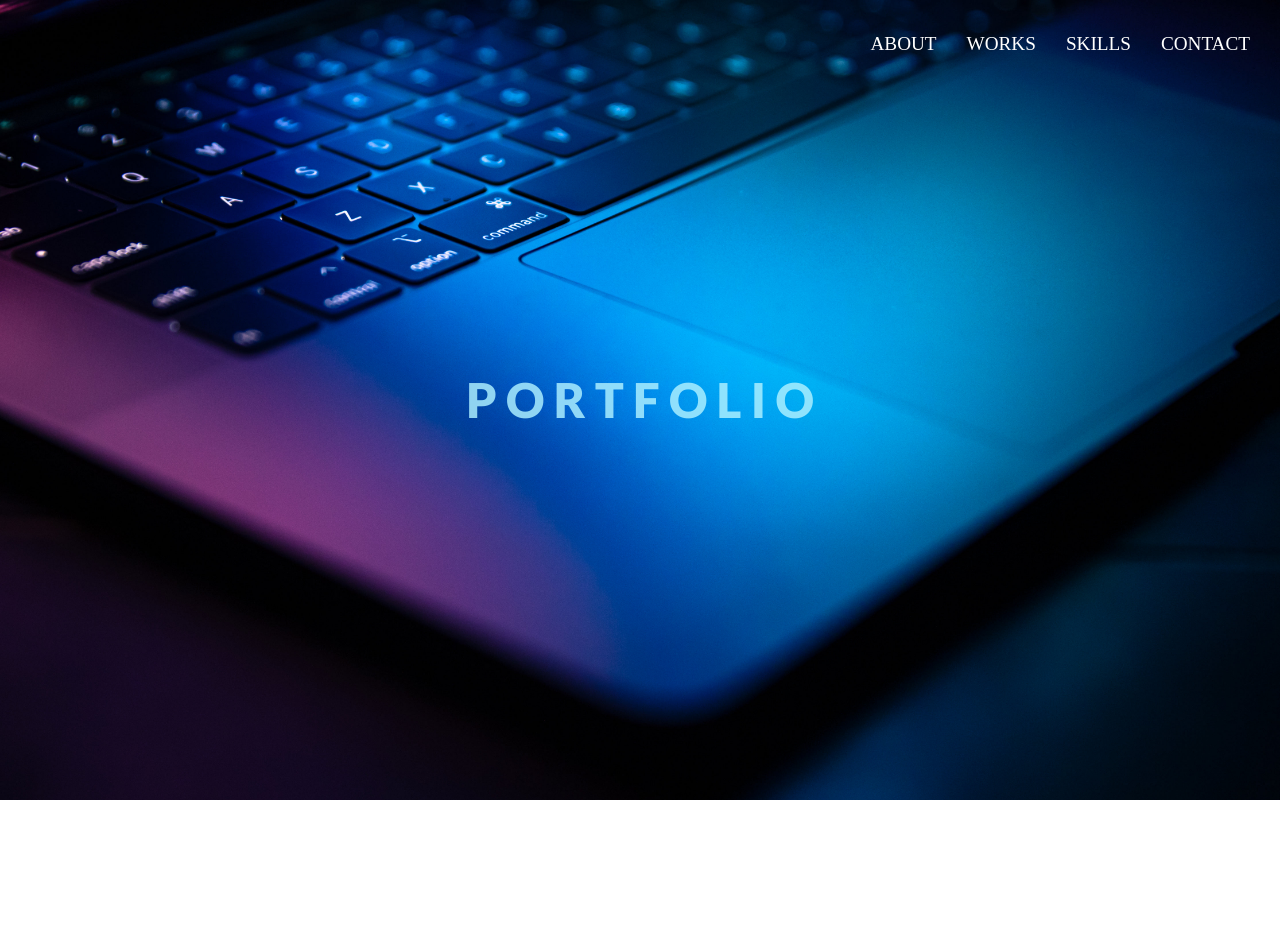
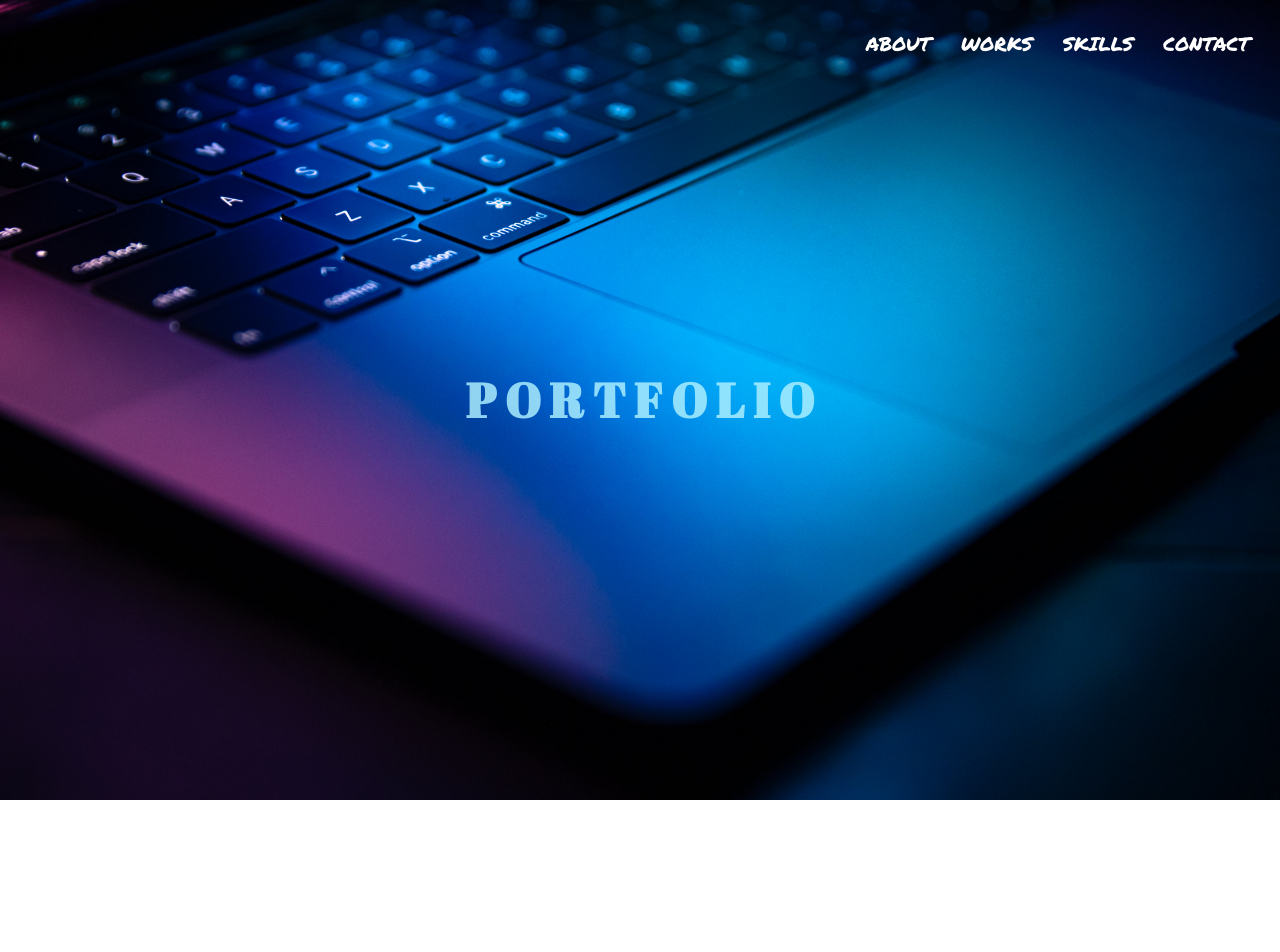
Before and after one commit to hososo0616/portfoliosite, a plain HTML site: page index.html in a window 1280 px wide. Shown: the top 952 px of the page. Drawn offline with Linux system fonts and the light colour scheme.

Commit message:
5/17文字フォント変更

```diff
--- a/css/style.css
+++ b/css/style.css
@@ -1,4 +1,12 @@
 @import url("https://fonts.googleapis.com/css?family=Lato:100,100i,300,300i,400,400i,700,700i,900,900i");
+
+body {
+  font-family: 'Noto Sans JP', sans-serif;
+}
+
+h2 {
+  font-family: 'Abril Fatface', cursive;
+}
 
 .container {
   width: 100%;
@@ -32,6 +40,7 @@
   padding-top: 30px;
   margin-left: 30px;
   font-size: 1.2em;
+  font-family: 'Permanent Marker', cursive;
 }
 
 .title {
@@ -42,7 +51,7 @@
   transform: translate(-50%, -50%);
   font-size: 3em;
   font-weight: 800;
-  font-family: "Lato", sans-serif;
+  font-family: 'Abril Fatface', cursive;
   word-wrap: break-word;
   text-transform: uppercase;
 }
--- a/index.html
+++ b/index.html
@@ -5,6 +5,9 @@
     <meta http-equiv="X-UA-Compatible" content="IE=edge" />
     <meta name="viewport" content="width=device-width, initial-scale=1.0" />
     <link rel="stylesheet" href="./css/reset.css" />
+    <link href="https://fonts.googleapis.com/css2?family=Permanent+Marker&display=swap" rel="stylesheet">
+    <link href="https://fonts.googleapis.com/css2?family=Abril+Fatface&display=swap" rel="stylesheet">
+    <link href="https://fonts.googleapis.com/css2?family=Noto+Sans+JP&display=swap" rel="stylesheet">
     <link rel="stylesheet" href="./css/style.css" />
     <title>Document</title>
   </head>
```
